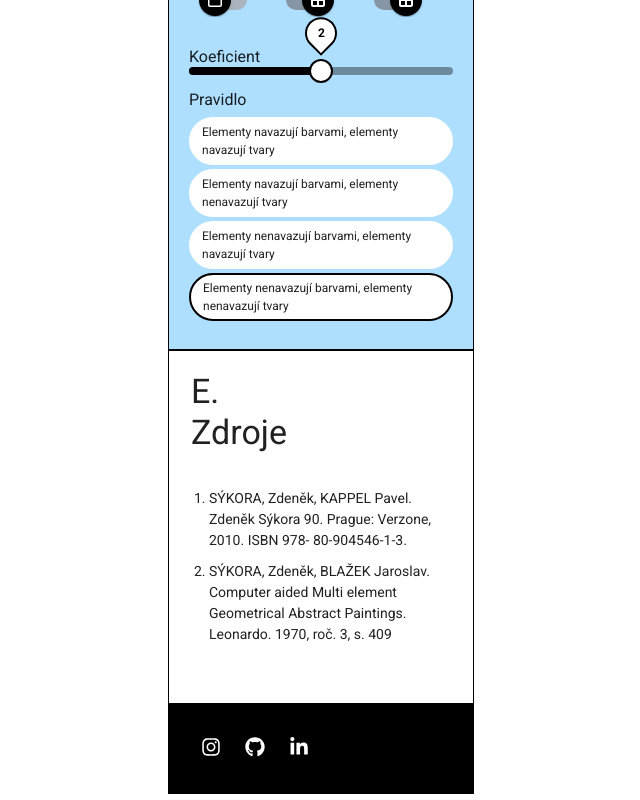
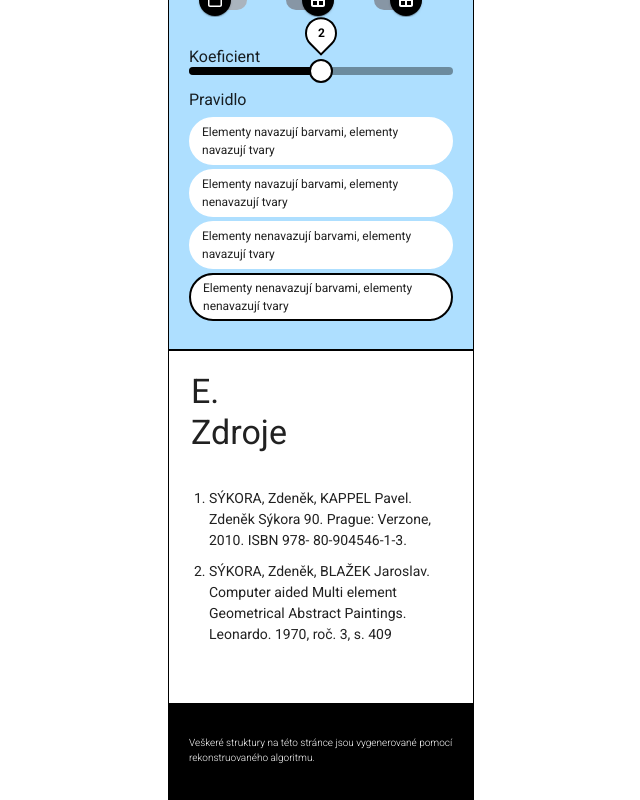
Before and after one commit to hornermar/sykora-stena, a Next.js app: page / in a window 1280 px wide. Shown: the part 8360-9160 px from the top of the page, without its empty margins (332-972 px from the left). Built offline with nearby package versions, Linux system fonts and the light colour scheme.

Commit message:
contact edited

```diff
--- a/app/components/Contact/Contact.tsx
+++ b/app/components/Contact/Contact.tsx
@@ -1,9 +1,4 @@
 "use client";
-import { IconButton } from "@mui/material";
-import Image from "next/image";
-import github from "../../../public/github.svg";
-import instagram from "../../../public/instagram.svg";
-import linkedIn from "../../../public/linkedin-in.svg";
 import { Card } from "../Card";
 
 type ContactProps = {};
@@ -15,9 +10,13 @@ export const Contact = ({}: ContactProps) => {
         <>
             <Card
                 color="black"
-                sx={{ color: "white", fontSize: "14px", fontWeight: 300 }}
+                sx={{ color: "white", fontSize: "10px", fontWeight: 300 }}
             >
-                <a
+                <p>
+                    Veškeré struktury na této stránce jsou vygenerované pomocí
+                    rekonstruovaného algoritmu.
+                </p>
+                {/* <a
                     href="https://www.instagram.com/marketa_hajek/"
                     target="_blank"
                     rel="noopener noreferrer"
@@ -30,35 +29,8 @@ export const Contact = ({}: ContactProps) => {
                             alt={"arrow to the top icon"}
                         />
                     </IconButton>
-                </a>
-                <a
-                    href="https://github.com/hornermar/sykora-stena"
-                    target="_blank"
-                    rel="noopener noreferrer"
-                >
-                    <IconButton size="large">
-                        <Image
-                            src={github}
-                            width={20}
-                            height={20}
-                            alt={"arrow to the top icon"}
-                        />
-                    </IconButton>
-                </a>
-                <a
-                    href="https://www.linkedin.com/in/marketahajkova/"
-                    target="_blank"
-                    rel="noopener noreferrer"
-                >
-                    <IconButton size="large">
-                        <Image
-                            src={linkedIn}
-                            width={20}
-                            height={20}
-                            alt={"arrow to the top icon"}
-                        />
-                    </IconButton>
-                </a>
+                </a> */}
+
                 {/* <p>Email: hornerova.m@gmail.com</p> */}
             </Card>
         </>
```
